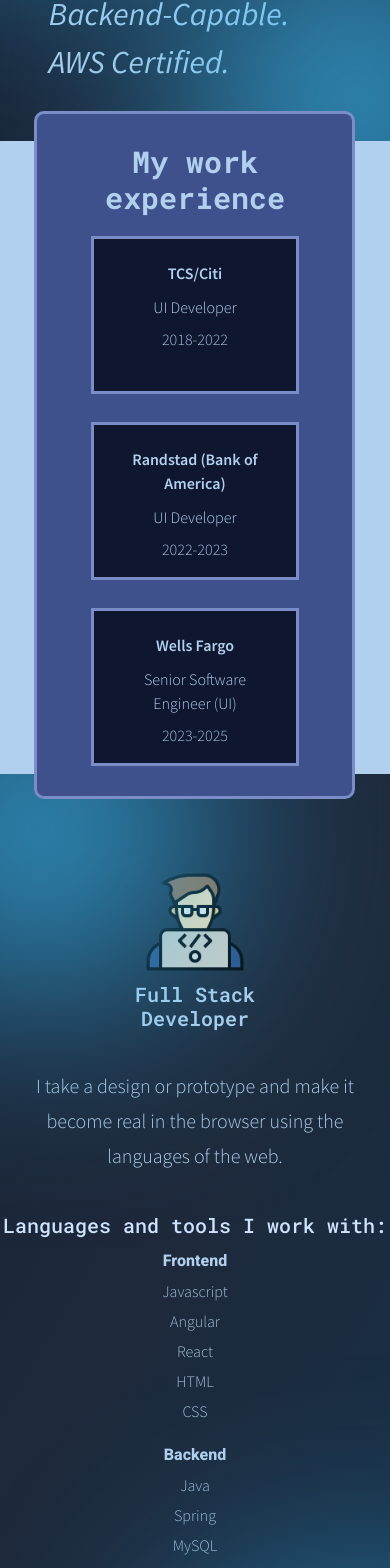
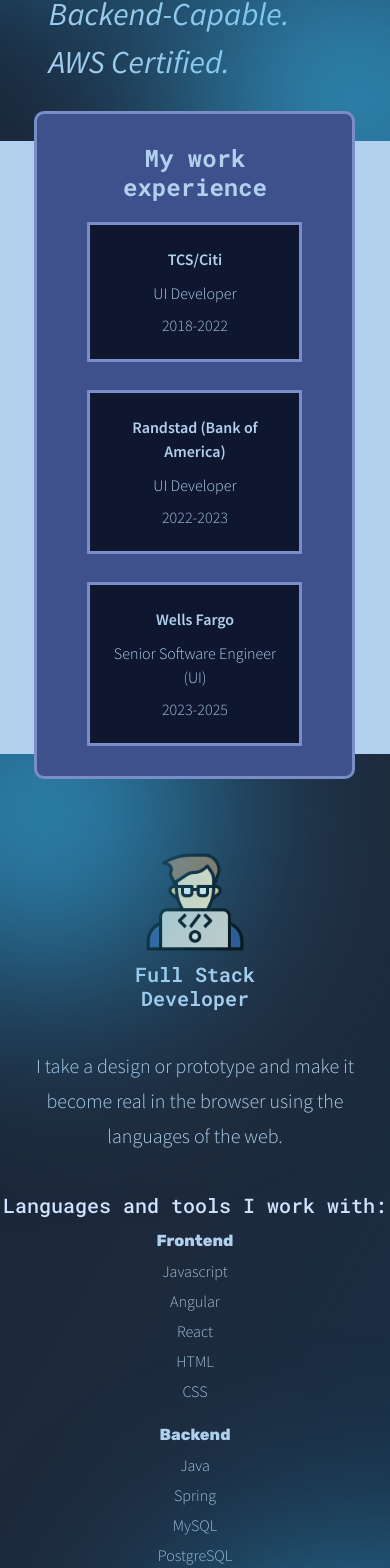
Before and after one commit to capozzic1/portfoliov3, a Next.js app: page / in a window 390 px wide. Shown: the part 335-1903 px from the top of the page. Built offline with nearby package versions, Linux system fonts and the light colour scheme.

Commit message:
fix font

```diff
--- a/components/developer-card.module.scss
+++ b/components/developer-card.module.scss
@@ -94,7 +94,7 @@
 }
 
 .toolsHeading {
-    @extend .roboto-800;
+    font-family: "Rubik";
     font-weight: 800;
     color: #B1D0ED;
     margin-bottom: 6px;
@@ -224,3 +224,11 @@
         padding-left: 0px;
     }
 }
+
+@media screen and (max-width: 768px) and (min-width: 576px) {
+    .toolsCol {
+        align-items: center;
+    }
+
+
+}
--- a/components/work-experience-card.module.scss
+++ b/components/work-experience-card.module.scss
@@ -45,7 +45,7 @@
     text-align: center;
     color: #B1D0ED;
     margin-bottom: 20px;
-    font-size: 30px;
+    font-size: 1.5rem;
     font-weight: 800;
 }
 
@@ -108,4 +108,9 @@
     .cardContent {
            margin-top: 30px;
     }
+
+    .itemBox {
+        width: 100%;
+        height: 100%;
+    }
 }
```
